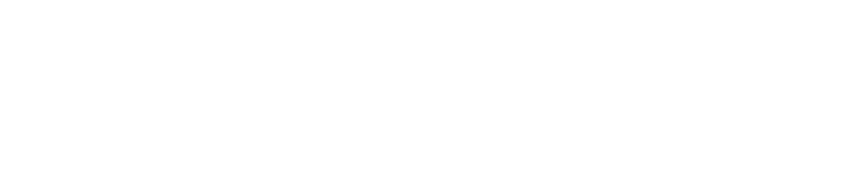
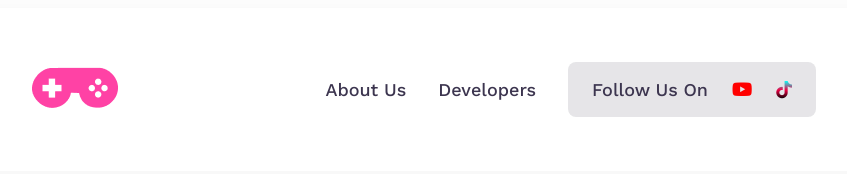
Before and after one commit to SM-Mahidur/B8A2-Gamer-Zone-Assignment-2, a plain HTML site: page index.html in a window 1280 px wide. Shown: the whole page, without its empty margins (216-1063 px from the left). Drawn offline with nearby package versions, Linux system fonts and the light colour scheme.

Commit message:
this is nav section done

```diff
--- a/index.html
+++ b/index.html
@@ -3,9 +3,36 @@
 <head>
     <meta charset="UTF-8">
     <meta name="viewport" content="width=device-width, initial-scale=1.0">
-    <title>B8A2-Gamer-Zone-Assignment-2</title>
+    <link rel="stylesheet" href="./styles/style.css">
+    <link rel="stylesheet" href="./styles/responsive.css">
+    <link rel="shortcut icon" href="./images/Frame.png" type="image/x-icon">
+    <script src="https://kit.fontawesome.com/5adefda201.js" crossorigin="anonymous"></script>
+    <link rel="preconnect" href="https://fonts.googleapis.com">
+    <link rel="preconnect" href="https://fonts.gstatic.com" crossorigin>
+    <link href="https://fonts.googleapis.com/css2?family=PT+Serif:ital,wght@0,400;0,700;1,400&family=Work+Sans:wght@400;500;600;700&display=swap" rel="stylesheet">
+    <title>B8A2-Gamer-Zone</title>
 </head>
 <body>
+                <!-- header and navbar section  -->
+                <header class="header">
+                    <!-- nav bar section -->
+                    <nav>
+                        <div class="logo">
+                            <img src="./images/Frame.png" alt="logo image">
+                        </div>
+                        <ul>
+                            <li><a href="#">About Us</a></li>
+                            <li><a href="#">Developers</a></li>
+                            <div class="style-nav">
+                                <li><a href="#">Follow Us On</a></li>
+                                <li><a href="#"><i class="fa-brands fa-youtube" id="fa-youtube"></i></a></li>
+                                <li><a href="#"><i class="fa-brands fa-tiktok" id="fa-tiktolk"></i></a></li>
+                            </div>
 
+                        </ul>
+                    </nav>
+                    <!-- header section -->
+
+                </header>
 </body>
 </html>
--- a/styles/style.css
+++ b/styles/style.css
@@ -0,0 +1,63 @@
+/* share styles */
+body{
+    font-family: 'PT Serif', serif;
+    font-family: 'Work Sans', sans-serif;
+    box-sizing: border-box;
+}
+img{
+    max-width: 100%;
+}
+li{
+    list-style-type: none;
+}
+a{
+    text-decoration: none;
+}
+#fa-youtube{
+    color:var(--youtube-color);
+}
+#fa-tiktolk{
+    background: var(--tiktolk-background);
+    -webkit-background-clip: text;
+    -webkit-text-fill-color: transparent;
+}
+:root{
+    --nav-bg-color:#FFFFFF;
+    --nav-box-shadow: 0px 4px 30px 0px rgba(0, 0, 0, 0.05);
+    --common-nav-color:#3C354F;
+    --youtube-color:red;
+    --tiktolk-background:-webkit-linear-gradient(#08FFF9,#F00044,#000000);
+}
+/* nav section */
+nav{
+    background: var(--nav-bg-color);
+    box-shadow: var(--nav-box-shadow);
+    display: flex;
+    justify-content: center;
+    align-items: center;
+    justify-content: space-between;
+    padding: 38px 240px;
+}
+nav > ul{
+    display: flex;
+    justify-content: centere;
+    align-items: center;
+    gap: 32px;
+}
+.style-nav{
+    display: flex;
+    justify-content: center;
+    align-items: center;
+    gap: 24px;
+    padding: 17px 24px;
+    border-radius: 8px;
+    background: rgba(11, 2, 35, 0.10);
+
+}
+nav ul li a{
+    color: var(--common-nav-color);
+    text-align: center;
+    font-family: Work Sans;
+    font-size: 18px;
+    font-weight: 500;
+}
```
Also changed, not shown: images/tiktok.svg (added), images/youtube.svg (added).
